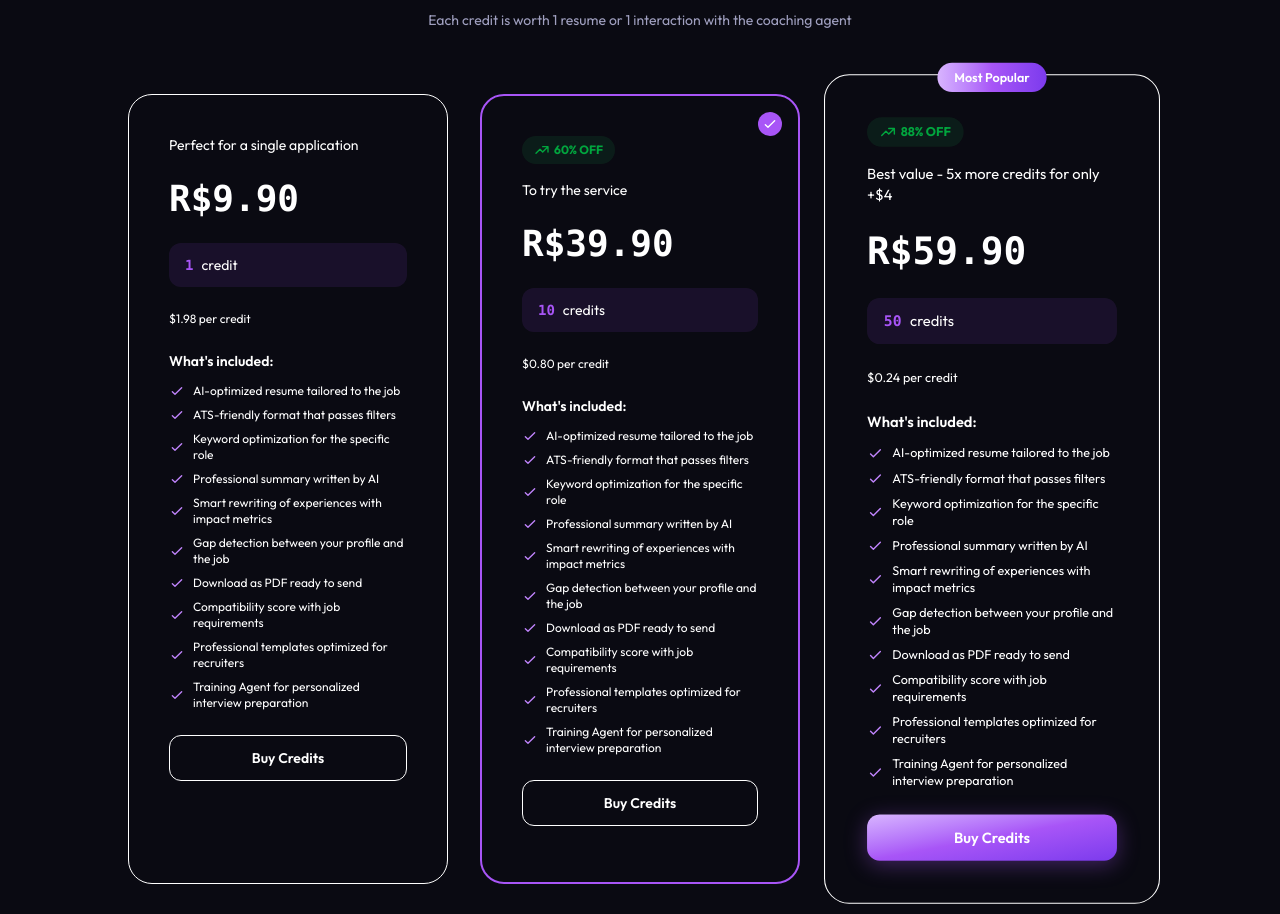
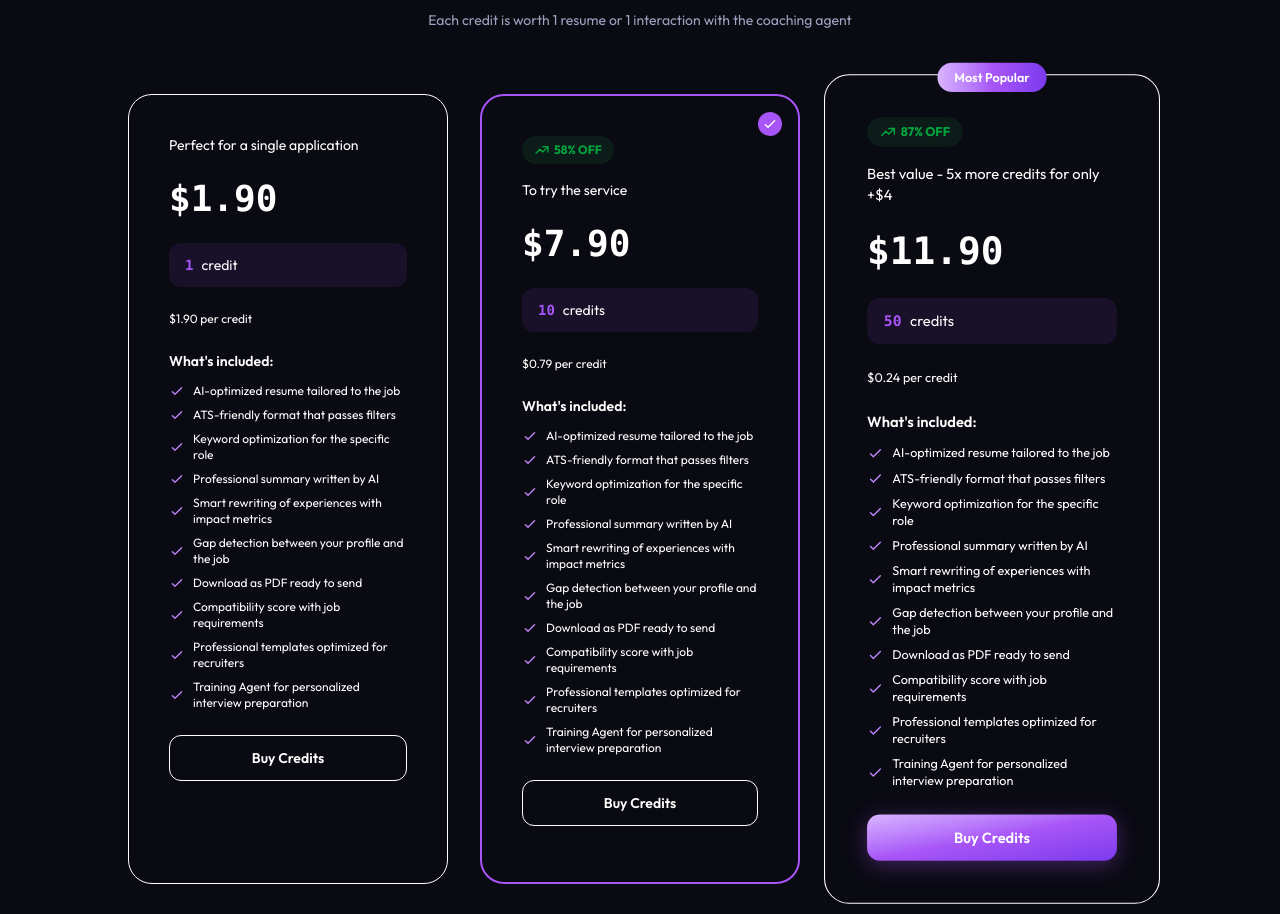
Before and after one commit to 99labdev/jobmatches.me, a Next.js app: page /en in a window 1280 px wide. Shown: the part 3504-4418 px from the top of the page. Built offline with nearby package versions, Linux system fonts and the light colour scheme; no server answers.

Commit message:
feat: add dolar currency

```diff
--- a/messages/en.json
+++ b/messages/en.json
@@ -120,11 +120,14 @@
     "plan3Subtitle": "Best value - 5x more credits for only +$4",
     "credit": "credit",
     "credits": "credits",
-    "perCredit1": "$1.98 per credit",
-    "perCredit2": "$0.80 per credit",
+    "price1": "$1.90",
+    "price2": "$7.90",
+    "price3": "$11.90",
+    "perCredit1": "$1.90 per credit",
+    "perCredit2": "$0.79 per credit",
     "perCredit3": "$0.24 per credit",
-    "discount2": "60% OFF",
-    "discount3": "88% OFF",
+    "discount2": "58% OFF",
+    "discount3": "87% OFF",
     "whatsIncluded": "What's included:",
     "benefit1": "AI-optimized resume tailored to the job",
     "benefit2": "ATS-friendly format that passes filters",
--- a/messages/es.json
+++ b/messages/es.json
@@ -120,11 +120,14 @@
     "plan3Subtitle": "Mejor valor - 5x más créditos por solo +$4",
     "credit": "crédito",
     "credits": "créditos",
-    "perCredit1": "$1,98 por crédito",
-    "perCredit2": "$0,80 por crédito",
-    "perCredit3": "$0,24 por crédito",
-    "discount2": "60% DE DESCUENTO",
-    "discount3": "88% DE DESCUENTO",
+    "price1": "$1.90",
+    "price2": "$7.90",
+    "price3": "$11.90",
+    "perCredit1": "$1.90 por crédito",
+    "perCredit2": "$0.79 por crédito",
+    "perCredit3": "$0.24 por crédito",
+    "discount2": "58% DE DESCUENTO",
+    "discount3": "87% DE DESCUENTO",
     "whatsIncluded": "Qué incluye:",
     "benefit1": "Currículum optimizado por IA adaptado al puesto",
     "benefit2": "Formato compatible con ATS que pasa los filtros",
--- a/messages/pt.json
+++ b/messages/pt.json
@@ -120,6 +120,9 @@
     "plan3Subtitle": "Melhor valor - 5x mais créditos por apenas +R$ 20",
     "credit": "crédito",
     "credits": "créditos",
+    "price1": "R$9.90",
+    "price2": "R$39.90",
+    "price3": "R$59.90",
     "perCredit1": "9,90 por crédito",
     "perCredit2": "3,99 por crédito",
     "perCredit3": "1,20 por crédito",
--- a/src/components/Pricing.tsx
+++ b/src/components/Pricing.tsx
@@ -1,4 +1,5 @@
 import { getTranslations } from "next-intl/server";
+import { getPricingLocale } from "@/utils/currency";
 
 const CheckIcon = () => (
   <svg className="w-4 h-4 text-purple-400 flex-shrink-0" fill="none" stroke="currentColor" viewBox="0 0 24 24">
@@ -15,6 +16,10 @@ const DiscountIcon = () => (
 export async function Pricing() {
   const t = await getTranslations("Pricing");
 
+  // Get pricing locale based on user's country (pt for Brazil/BRL, en for others/USD)
+  const pricingLocale = await getPricingLocale();
+  const tPricing = await getTranslations({ locale: pricingLocale, namespace: "Pricing" });
+
   const benefits = [
     t("benefit1"), t("benefit2"), t("benefit3"), t("benefit4"), t("benefit5"),
     t("benefit6"), t("benefit7"), t("benefit8"), t("benefit9"), t("benefit10"),
@@ -23,32 +28,32 @@ export async function Pricing() {
   const plans = [
     {
       id: "plan_1",
-      subtitle: t("plan1Subtitle"),
-      price: "R$9.90",
+      subtitle: tPricing("plan1Subtitle"),
+      price: tPricing("price1"),
       credits: "1",
-      perCredit: t("perCredit1"),
+      perCredit: tPricing("perCredit1"),
       discount: null,
       popular: false,
       borderStyle: "border-jm-border-subtle",
     },
     {
       id: "plan_10",
-      subtitle: t("plan2Subtitle"),
-      price: "R$39.90",
+      subtitle: tPricing("plan2Subtitle"),
+      price: tPricing("price2"),
       credits: "10",
-      perCredit: t("perCredit2"),
-      discount: t("discount2"),
+      perCredit: tPricing("perCredit2"),
+      discount: tPricing("discount2"),
       popular: false,
       borderStyle: "border-jm-accent border-2",
       selected: true,
     },
     {
       id: "plan_50",
-      subtitle: t("plan3Subtitle"),
-      price: "R$59.90",
+      subtitle: tPricing("plan3Subtitle"),
+      price: tPricing("price3"),
       credits: "50",
-      perCredit: t("perCredit3"),
-      discount: t("discount3"),
+      perCredit: tPricing("perCredit3"),
+      discount: tPricing("discount3"),
       popular: true,
       borderStyle: "border-jm-border-subtle",
     },
--- /dev/null
+++ b/src/utils/currency.ts
@@ -0,0 +1,32 @@
+import { headers } from "next/headers";
+
+/**
+ * Detects if the user is from Brazil based on geolocation
+ * Uses Vercel's geolocation header or falls back to accept-language
+ */
+export async function isBrazilUser(): Promise<boolean> {
+  const headersList = await headers();
+
+  // Try Vercel's geolocation header first
+  const country = headersList.get("x-vercel-ip-country");
+  if (country === "BR") {
+    return true;
+  }
+
+  // Fallback: Check accept-language header
+  const acceptLanguage = headersList.get("accept-language");
+  if (acceptLanguage?.includes("pt-BR")) {
+    return true;
+  }
+
+  return false;
+}
+
+/**
+ * Gets the appropriate pricing locale based on user location
+ * Returns 'pt' for Brazil (BRL), 'en' for others (USD)
+ */
+export async function getPricingLocale(): Promise<"pt" | "en"> {
+  const isBrazil = await isBrazilUser();
+  return isBrazil ? "pt" : "en";
+}
```
Also changed, not shown: 1 other file (tests, documents, lock files or other folders).
